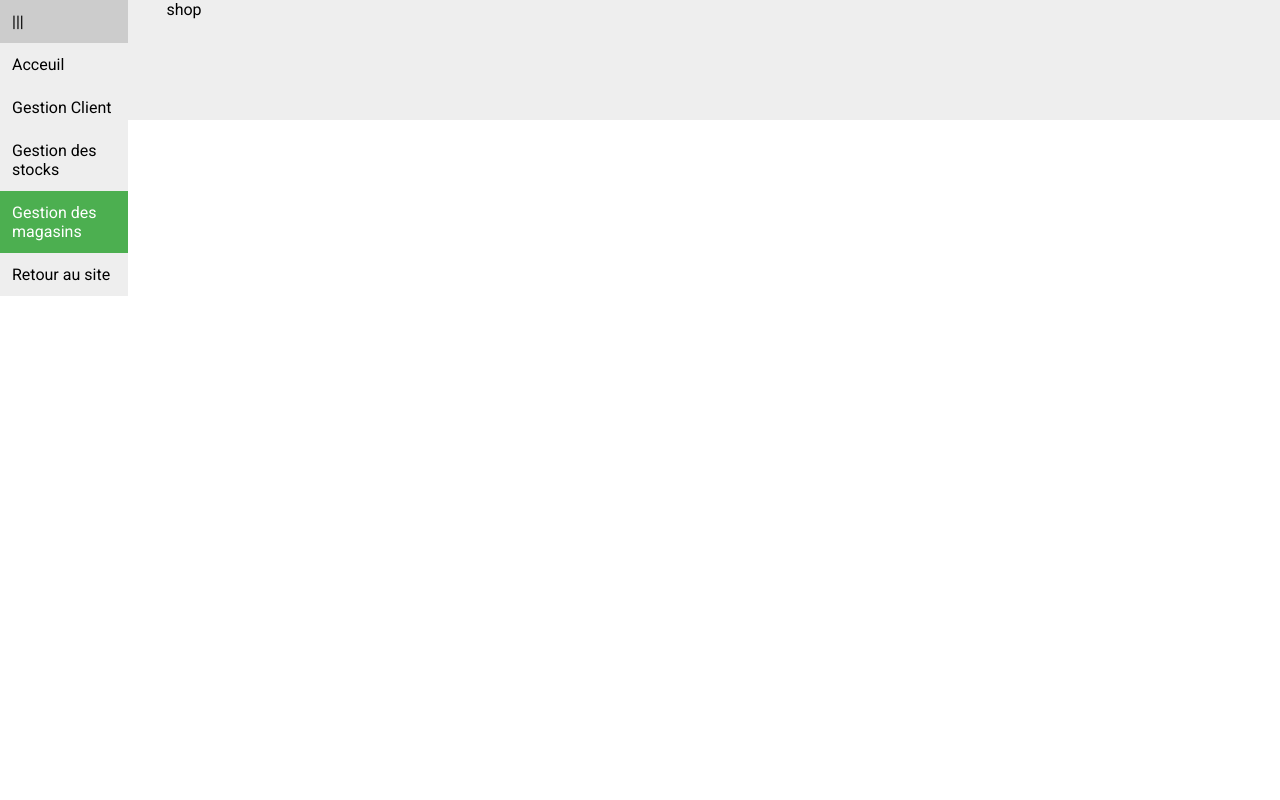
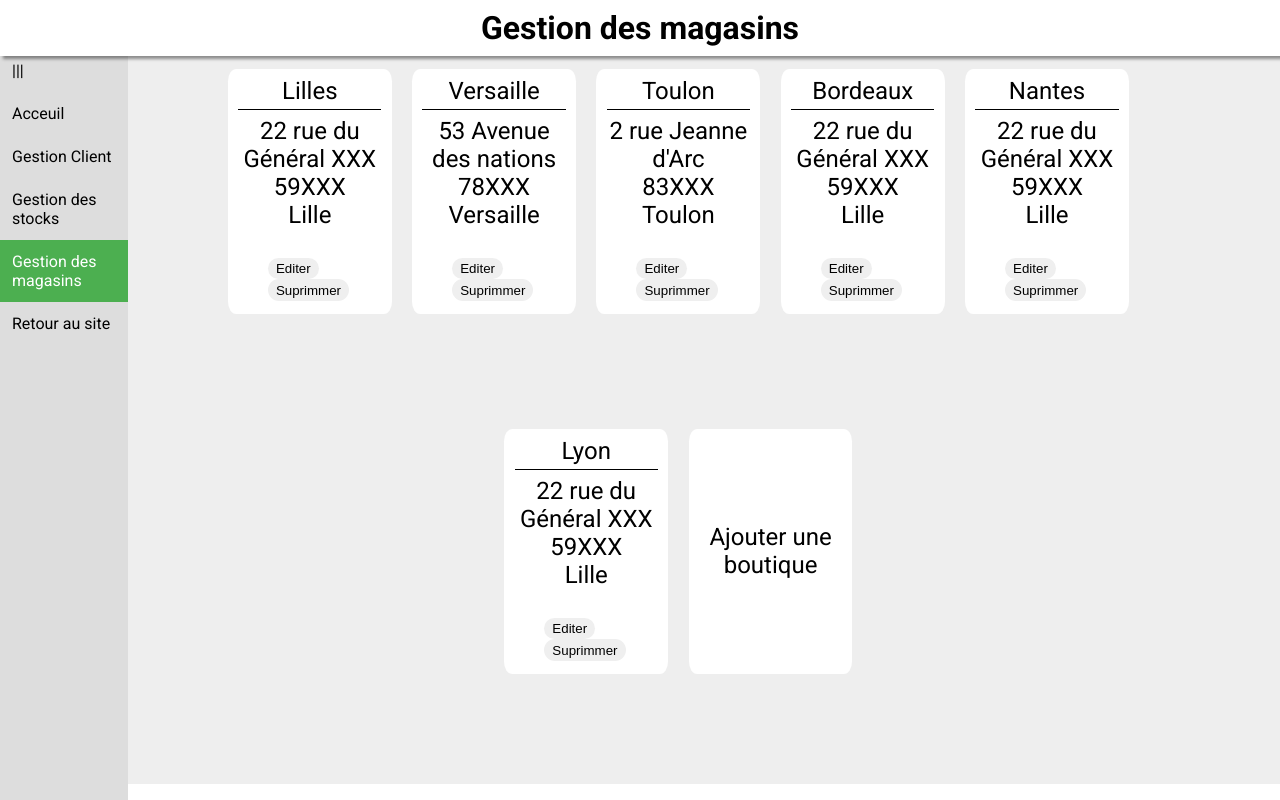
Before and after one commit to JulienKEIFF/maquette1, a Vue app: page /admin/shop in a window 1280 px wide. Built offline with nearby package versions, Linux system fonts and the light colour scheme.

Commit message:
Update dependencies and add top bar for the admin panel

```diff
--- a/src/components/admin/customer.vue
+++ b/src/components/admin/customer.vue
@@ -4,7 +4,7 @@
     <div class="id">{{id}}</div>
 
     <div class="infos">
-      <button>Voir le profile</button>
+      <button>Voir le profil</button>
       <button>Voir les commandes</button>
     </div>
   </div>
@@ -36,7 +36,7 @@ export default {
     right: 0;
     width: 18%;
     button{
-      margin: 0 1%;
+      margin: 0 2%;
       border-radius: 20vw / 20vw;
       padding: 2% 5%;
       border: none;
--- /dev/null
+++ b/src/components/admin/info_bandeau.vue
@@ -0,0 +1,27 @@
+<template>
+  <div class="bandeau">
+    <h1>{{title}}</h1>
+  </div>
+</template>
+
+<script>
+export default {
+  name: 'bandeau-info',
+  props: ['title']
+}
+</script>
+
+<style scoped lang="scss">
+.bandeau{
+  position: fixed;
+  background: white;
+  box-shadow: 3px 3px 3px rgba(0, 0, 0, 0.418);
+  height: 7vh;
+  width: 100vw;
+  margin-top: 0%;
+  display: flex;
+  align-items: center;
+  justify-content: center;
+  z-index: 3;
+}
+</style>
--- a/src/components/admin/navbarVertical.vue
+++ b/src/components/admin/navbarVertical.vue
@@ -12,17 +12,14 @@
 <script>
 export default {
   name: 'navbarVert',
-  mounted: function(){
-    console.log(this.$route)
-  }
 }
 </script>
 
 <style scoped lang="scss">
-.vertical-menu { width: 10vw; position: fixed; }
+.vertical-menu { width: 10vw; position: fixed; z-index: 2; margin-top: 3.8%; height: 100vh; background-color: #ddd }
 
 .vertical-menu a {
-  background-color: #eee;
+  background-color: #ddd;
   color: black;
   display: block;
   padding: 12px;
--- /dev/null
+++ b/src/components/admin/shop_card.vue
@@ -0,0 +1,80 @@
+<template>
+  <div class="container">
+    <div v-if="!plus" class="name">{{shop.name}}</div>
+    <div v-if="!plus" class="address" v-html="shop.address"></div>
+
+    <div v-if="!plus" class="actions">
+      <button>Editer</button>
+      <button>Suprimmer</button>
+    </div>
+
+    <div v-if="plus" class="center">Ajouter une boutique</div>
+  </div>
+</template>
+
+<script>
+export default {
+  name: "shop-card",
+  props: ["shop", "plus"]
+}
+</script>
+
+<style scoped lang="scss">
+.container{
+  position: relative;
+  background: #fff;
+  width: 14%;
+  height: 28vh;
+  margin: 0.5% 1%;
+  padding: 1%;
+  border-radius: 5%;
+  .name{
+    padding-bottom: 5%;
+    height: 10%;
+    display: flex;
+    align-items: center;
+    justify-content: center;
+    font-size: 1.5em;
+    border-bottom: 1px solid black;
+  }
+  .address{
+    margin-top: 5%;
+    height: 50%;
+    font-size: 1.5em;
+    display: flex;
+    align-items: center;
+    justify-content: center;
+    text-align: center;
+  }
+  .actions{
+    position: absolute;
+    bottom: 5%;
+    right: 7%;
+    width: 70%;
+    button{
+      margin: 0 2%;
+      border-radius: 20vw / 20vw;
+      padding: 3% 7%;
+      border: none;
+      transition: 0.2s;
+      &:focus{
+        outline: none;
+      }
+      &:hover{
+        background: #4CAF50;
+      }
+    }
+  }
+
+  .center{
+    height: 100%;
+    width: 100%;
+    display: flex;
+    align-items: center;
+    justify-content: center;
+    text-align: center;
+    font-size: 1.5em;
+    cursor: pointer;
+  }
+}
+</style>
--- a/src/views/Admin.vue
+++ b/src/views/Admin.vue
@@ -1,5 +1,6 @@
 <template>
   <div id="admin">
+    <bandeau :title="'Administration'" />
     <navbarVert />
     <div id="content">
       <chart />
@@ -8,18 +9,20 @@
 </template>
 
 <script>
+import bandeau from '../components/admin/info_bandeau'
 import navbarVert from '../components/admin/navbarVertical'
 import chart from '../components/admin/chart'
 
 export default {
   name: "Admin",
-  components: {navbarVert, chart}
+  components: {bandeau, navbarVert, chart}
 }
 </script>
 
 <style scoped lang="scss">
 #admin{ margin-top: -15vh; height: 100%;}
 #content{
+  min-height: 100vh;
   width: 80vw;
   padding-left: 13vw;
 }
--- a/src/views/Customer.vue
+++ b/src/views/Customer.vue
@@ -1,5 +1,6 @@
 <template>
   <div id="admin">
+    <bandeau :title="'Gestion des clients'" />
     <navbarVert />
     <div id="content">
       <div class="title">Liste des clients</div>
@@ -10,12 +11,13 @@
 </template>
 
 <script>
+import bandeau from '../components/admin/info_bandeau'
 import navbarVert from '../components/admin/navbarVertical'
 import customer from '../components/admin/customer'
 
 export default {
   name: "Admin-Customer",
-  components: {navbarVert, customer},
+  components: {bandeau, navbarVert, customer},
   data(){
     return{
       customer:[
@@ -44,9 +46,10 @@ export default {
 <style scoped lang="scss">
 #admin{ margin-top: -15vh; }
 #content{
+  min-height: 100vh;
   width: 80vw;
   padding-left: 13vw;
-  padding-top: 2%;
+  padding-top: 5%;
   .title{
     margin-bottom: 2%;
   }
--- a/src/views/Shop.vue
+++ b/src/views/Shop.vue
@@ -1,25 +1,46 @@
 <template>
   <div id="admin">
+    <bandeau :title="'Gestion des magasins'" />
     <navbarVert />
     <div id="content">
-      shop
+      <shopCard v-for="(shop, i) in shops" :key="i" :shop="shop" />
+      <shopCard :plus="true" />
     </div>
   </div>
 </template>
 
 <script>
+import bandeau from '../components/admin/info_bandeau'
 import navbarVert from '../components/admin/navbarVertical'
+import shopCard from '../components/admin/shop_card'
 
 export default {
   name: "Admin-Shop",
-  components: {navbarVert}
+  components: {bandeau, navbarVert, shopCard},
+  data(){
+    return{
+      shops: [
+        {name: "Lilles", address: "22 rue du Général XXX<br>59XXX<br>Lille"},
+        {name: "Versaille", address: "53 Avenue des nations<br>78XXX<br>Versaille"},
+        {name: "Toulon", address: "2 rue Jeanne d'Arc<br>83XXX<br>Toulon"},
+        {name: "Bordeaux", address: "22 rue du Général XXX<br>59XXX<br>Lille"},
+        {name: "Nantes", address: "22 rue du Général XXX<br>59XXX<br>Lille"},
+        {name: "Lyon", address: "22 rue du Général XXX<br>59XXX<br>Lille"}
+      ]
+    }
+  }
 }
 </script>
 
 <style scoped lang="scss">
 #admin{ margin-top: -15vh; }
 #content{
+  min-height: 90vh;
+  padding-top: 5%;
   width: 80vw;
   padding-left: 13vw;
+  display: flex;
+  flex-wrap: wrap;
+  justify-content: center;
 }
 </style>
--- a/src/views/Stock.vue
+++ b/src/views/Stock.vue
@@ -1,5 +1,6 @@
 <template>
   <div id="admin">
+    <bandeau :title="'Gestion des stocks'" />
     <navbarVert />
     <div id="content">
       Stock
@@ -8,18 +9,21 @@
 </template>
 
 <script>
+import bandeau from '../components/admin/info_bandeau'
 import navbarVert from '../components/admin/navbarVertical'
 
 export default {
   name: "Admin-Stock",
-  components: {navbarVert}
+  components: {bandeau, navbarVert}
 }
 </script>
 
 <style scoped lang="scss">
 #admin{ margin-top: -15vh; }
 #content{
+  min-height: 100vh;
   width: 80vw;
   padding-left: 13vw;
+  padding-top: 5%;
 }
 </style>
```
Also changed, not shown: package.json (+5 -5 lines), 1 other file (tests, documents, lock files or other folders).
